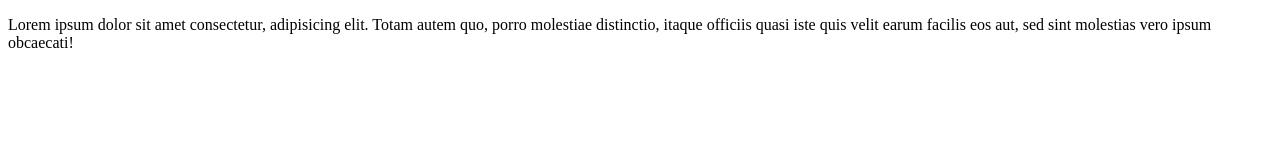
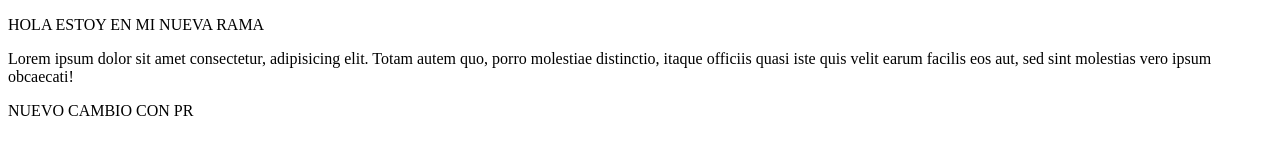
Before and after one commit to mayarasilva-copito/Unidad-02, a plain HTML site: page S36/index.html in a window 1280 px wide. Drawn offline with Linux system fonts and the light colour scheme.

Commit message:
guardar cambios

```diff
--- a/S36/index.html
+++ b/S36/index.html
@@ -6,10 +6,13 @@
     <title>Sesión 36</title>
   </head>
   <body>
+    <p>HOLA ESTOY EN MI NUEVA RAMA</p>
     <p>
       Lorem ipsum dolor sit amet consectetur, adipisicing elit. Totam autem quo,
       porro molestiae distinctio, itaque officiis quasi iste quis velit earum
       facilis eos aut, sed sint molestias vero ipsum obcaecati!
     </p>
+    <p>NUEVO CAMBIO CON PR</p>
+    <script src="./assets/js/script.js"></script>
   </body>
 </html>
```
